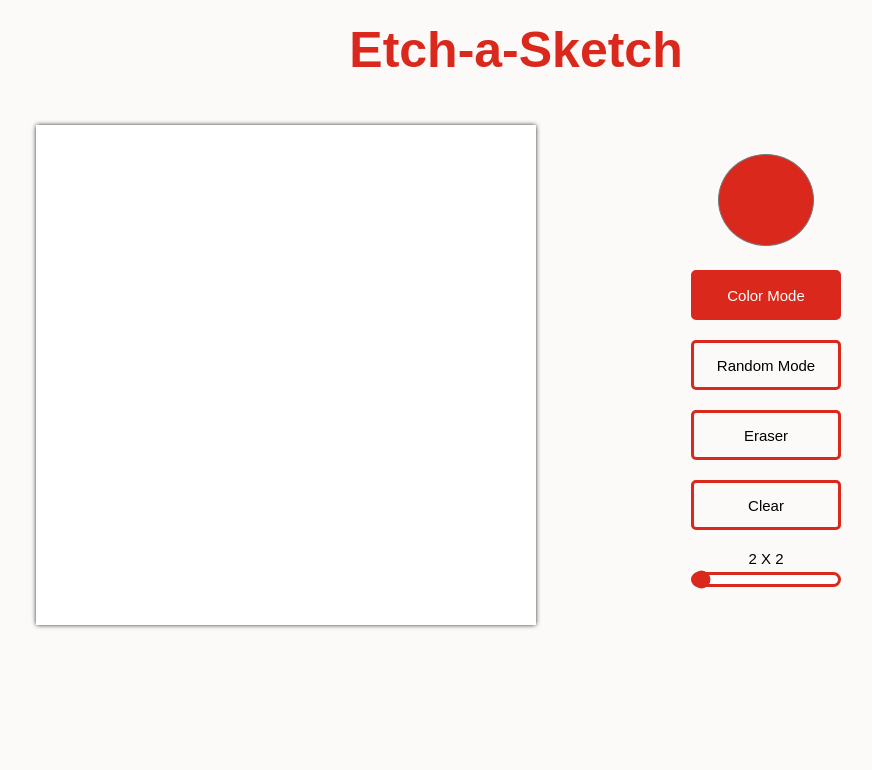
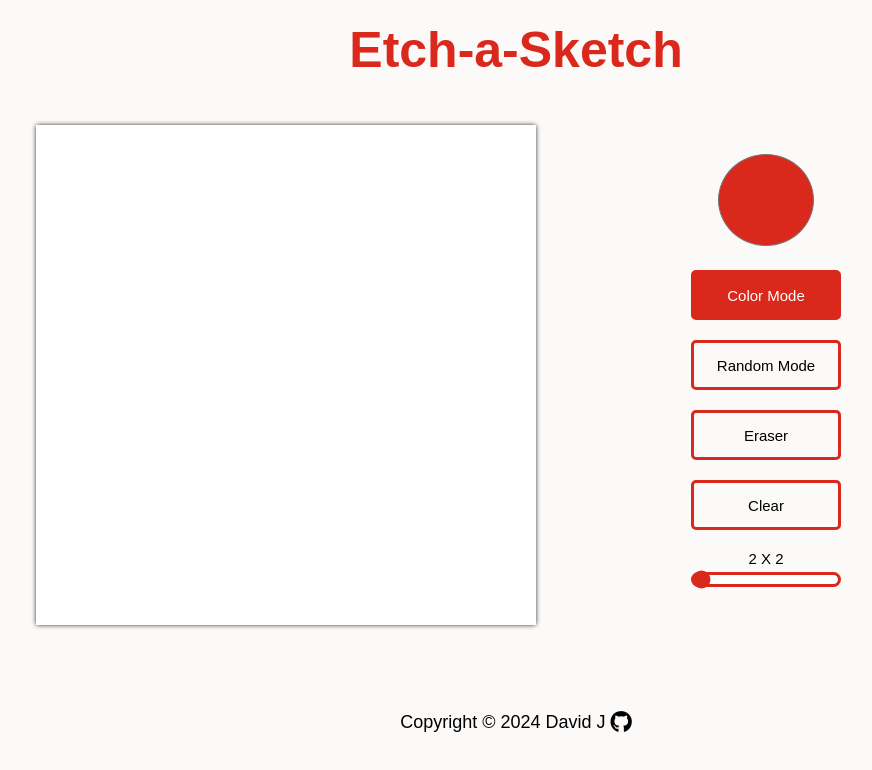
Before and after one commit to David1522/Etch-a-Sketch, a plain HTML site: page index.html in a window 1280 px wide. Shown: the whole page, without its empty margins (124-996 px from the left). Drawn offline with Linux system fonts and the light colour scheme.

Commit message:
Github profile and copyright added to the footer.

```diff
--- a/CSS/style.css
+++ b/CSS/style.css
@@ -136,6 +136,31 @@ header .app-title {
   transform: scale(1.3);
 }
 
+footer {
+  width: 100%;
+  height: 45px;
+  display: flex;
+  align-items: center;
+  justify-content: center;
+  margin-top: 50px;
+}
+
+footer p {
+  font-size: 18px;
+}
+
+footer a {
+  color: black;
+  font-size: 22px;
+  text-decoration: none;
+  margin-left: 5px;
+  transition: transform 300ms ease-in-out;
+}
+
+footer a:hover {
+  transform:rotate(360deg);
+}
+
 @media (max-width: 840px) {
   .sketch-container {
     flex-direction: column;
--- a/index.html
+++ b/index.html
@@ -1,11 +1,11 @@
 <!DOCTYPE html>
 <html lang="en">
-
 <head>
   <meta charset="UTF-8">
   <meta name="viewport" content="width=device-width, initial-scale=1.0">
+  <link rel="stylesheet" type="text/CSS" href="./CSS/style.css">
+  <link rel="stylesheet" href="https://cdnjs.cloudflare.com/ajax/libs/font-awesome/6.5.1/css/all.min.css" integrity="sha512-DTOQO9RWCH3ppGqcWaEA1BIZOC6xxalwEsw9c2QQeAIftl+Vegovlnee1c9QX4TctnWMn13TZye+giMm8e2LwA==" crossorigin="anonymous" referrerpolicy="no-referrer" />
   <title>Etch-a-Sketch</title>
-  <link rel="stylesheet" type="text/CSS" href="./CSS/style.css">
 </head>
 
 <body>
@@ -34,6 +34,12 @@
       </div>
     </div>
   </main>
+
+  <footer>
+    <p>Copyright © <script>document.write((new Date()).getFullYear())</script> David J</p>
+    <a href="https://github.com/David1522" target="_blank" rel="noopener" title="github-profile"><i class="fa-brands fa-github"></i></a>
+
+  </footer>
 </body>
 
 <script src="./JS/main.js" ></script>
```
